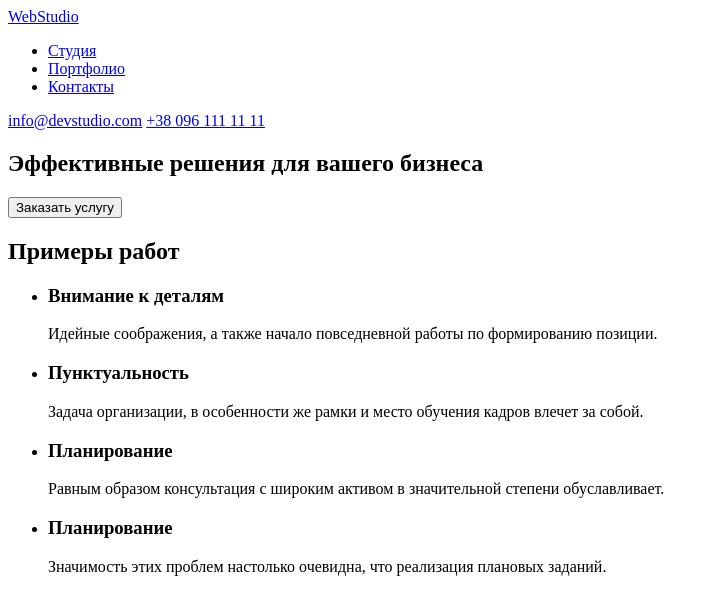
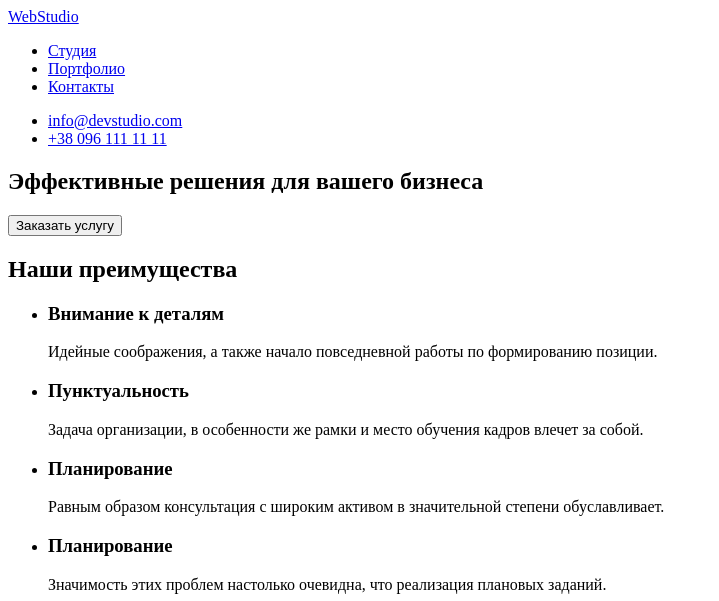
Before and after one commit to AleksandrPil/goit-markup-hw-01, a plain HTML site: page index.html in a window 1280 px wide. Shown: the top 601 px of the page, without its empty margins (0-719 px from the left). Drawn offline with Linux system fonts and the light colour scheme.

Commit message:
Update index.html

```diff
--- a/index.html
+++ b/index.html
@@ -1,5 +1,5 @@
 <!DOCTYPE html>
-<html lang="en">
+<html lang="ru">
   <head>
     <meta charset="UTF-8" />
     <meta http-equiv="X-UA-Compatible" content="IE=edge" />
@@ -16,10 +16,10 @@
           <li><a href="#">Контакты</a></li>
         </ul>
       </nav>
-      <div>
-        <a href="mailto:info@devstudio.com">info@devstudio.com</a>
-        <a href="tel:+380961111111">+38 096 111 11 11</a>
-      </div>
+      <ul>
+        <li><a href="mailto:info@devstudio.com">info@devstudio.com</a></li>
+        <li><a href="tel:+380961111111">+38 096 111 11 11</a></li>
+      </ul>
     </header>
 
     <main>
@@ -29,9 +29,9 @@
         <button type="button">Заказать услугу</button>
       </section>
 
-      <!-- Примеры работ -->
+      <!-- Наши преимущества -->
       <section>
-        <h2>Примеры работ</h2>
+        <h2>Наши преимущества</h2>
         <ul>
           <li>
             <h3>Внимание к деталям</h3>
@@ -62,6 +62,8 @@
             </p>
           </li>
         </ul>
+      </section>
+      <section>
         <h2>Чем мы занимаемся</h2>
         <ul>
           <li>
```
